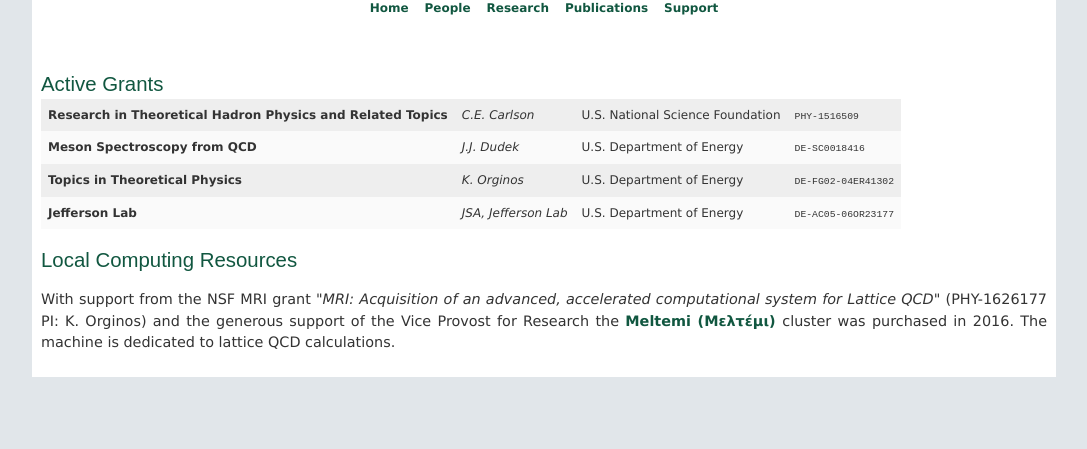
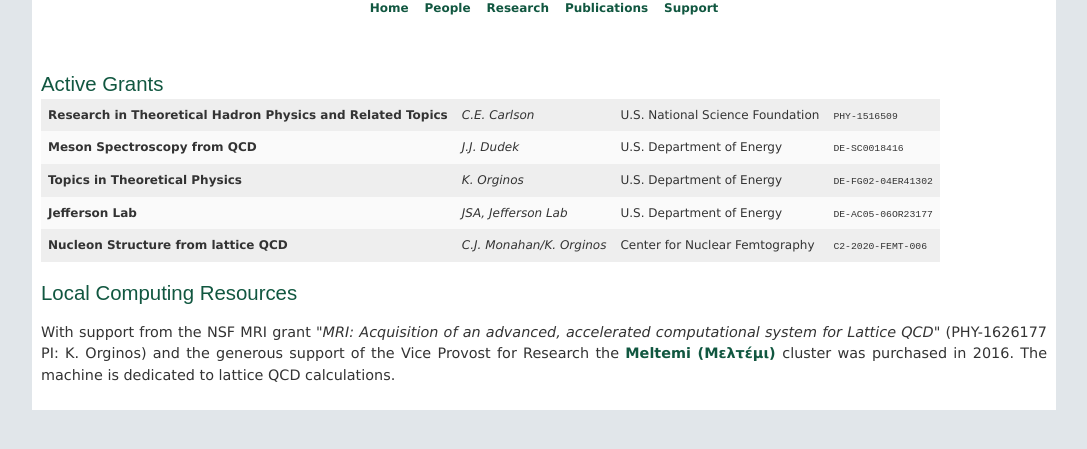
Before and after one commit to jozefdudek/wm_nucl_th_website, a Jekyll site: the page built from support.html, in a window 1280 px wide, cut to the strip 332-781 px from the top of the page. Shown: the whole strip, without its empty margins (82-1169 px from the left). Built offline with Jekyll 4.4.1, drawn with Linux system fonts in a browser that asks for light colours.

Commit message:
CNF entry in support

```diff
--- a/support.html
+++ b/support.html
@@ -70,6 +70,13 @@ and we make use of computing resources both local and
       <td class="highlights"> <tt>DE-AC05-06OR23177</tt> </td>
     </tr>
 
+      <tr class="highlights">
+      <td class="highlights"> <b>Nucleon Structure from lattice QCD</b> </td>
+      <td class="highlights"> <i>C.J. Monahan/K. Orginos</i> </td>
+      <td class="highlights">Center for Nuclear Femtography </td>
+      <td class="highlights"> <tt>C2-2020-FEMT-006</tt> </td>
+    </tr>
+
 
   </table> <!-- =================================================================================================== -->
 
```
